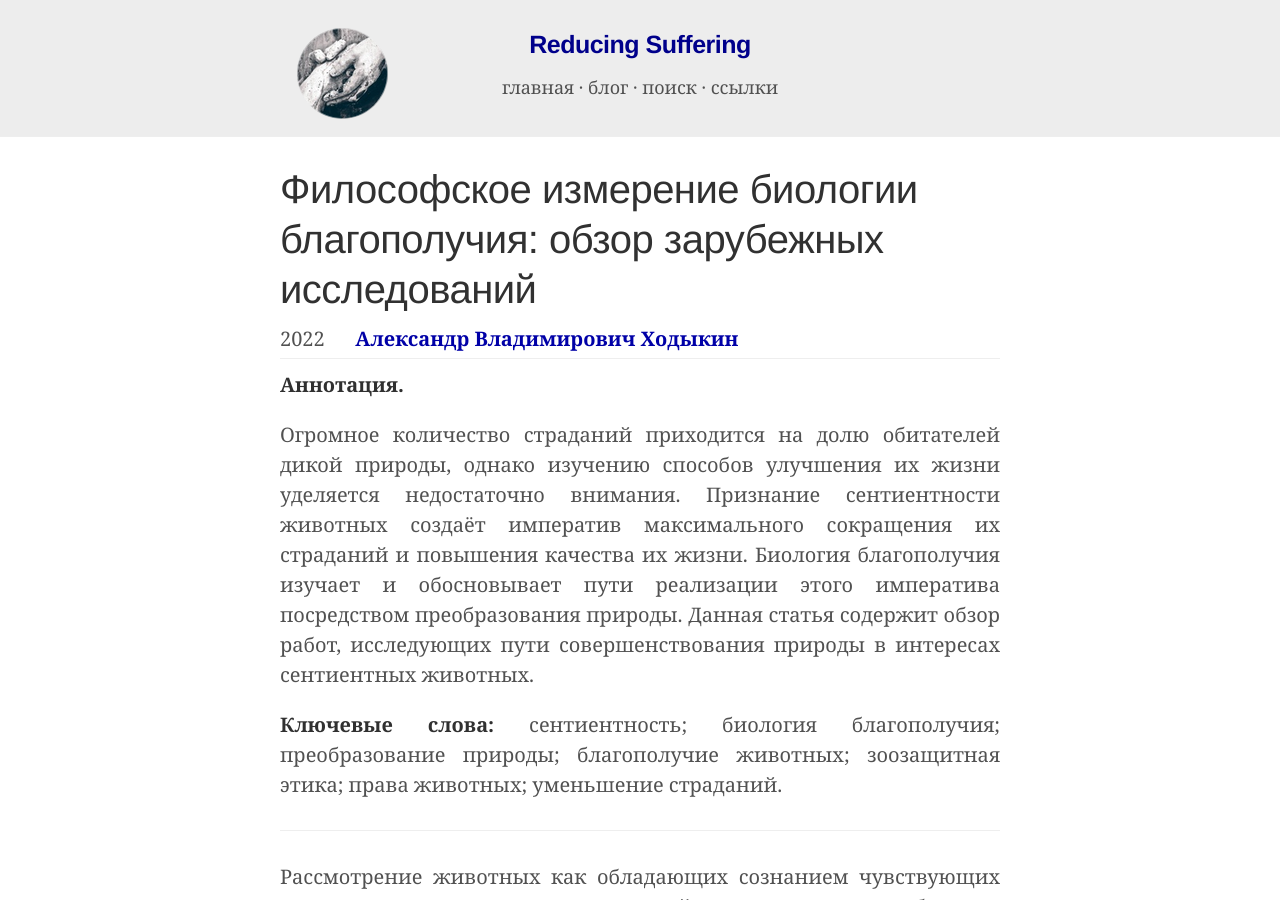
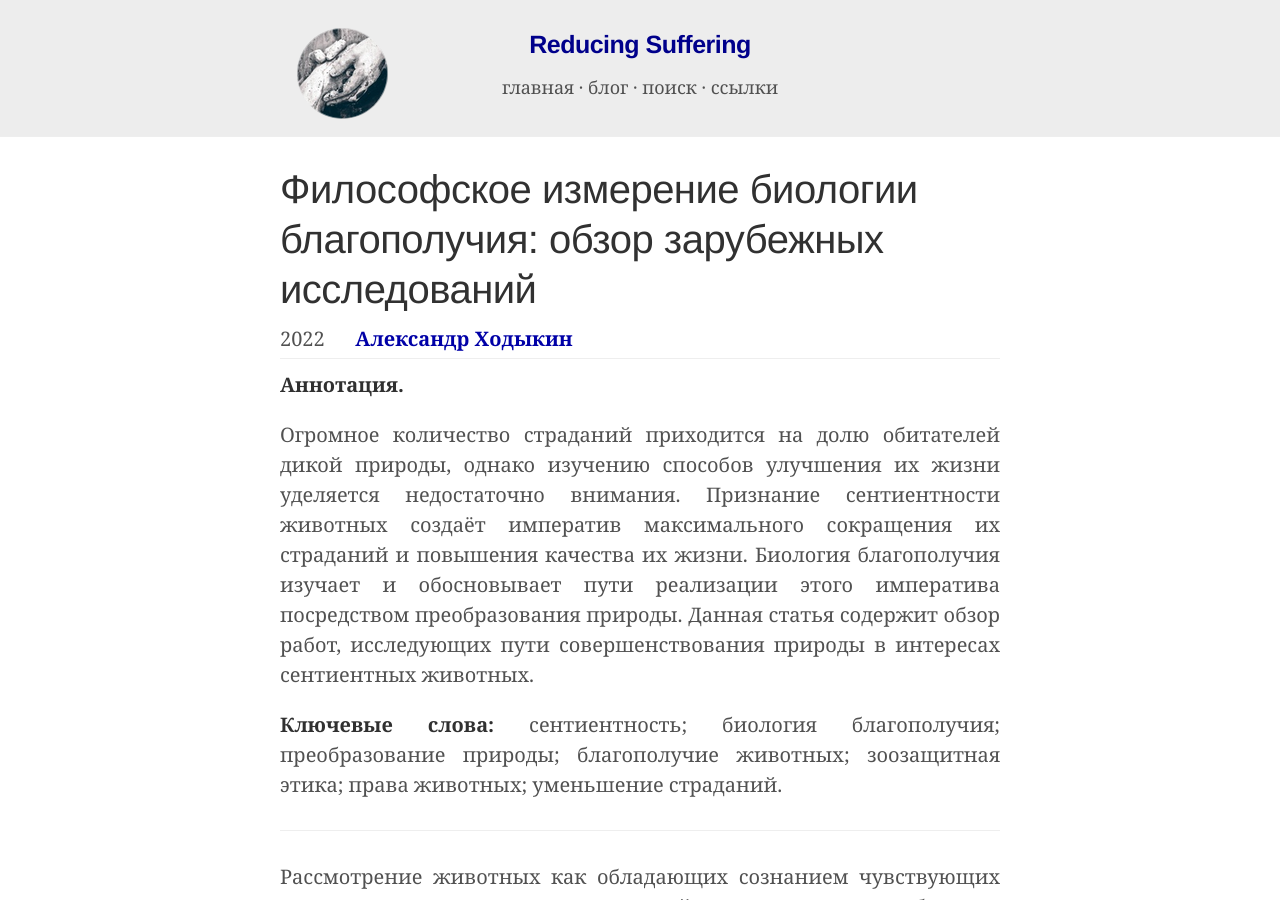
Before and after one commit to ReducingSuffering/reducingsuffering.github.io, a Jekyll site: the page built from _articles/а-в-ходыкин-философское-измерение-биологии-благополучия.md, in a window 1280 px wide and 900 px high. Built offline with Jekyll 4.4.1, drawn with Linux system fonts in a browser that asks for light colours.

Commit message:
Update а-в-ходыкин-философское-измерение-биологии-благополучия.md

```diff
--- a/_articles/а-в-ходыкин-философское-измерение-биологии-благополучия.md
+++ b/_articles/а-в-ходыкин-философское-измерение-биологии-благополучия.md
@@ -2,7 +2,7 @@
 layout: article
 title: "Философское измерение биологии благополучия: обзор зарубежных исследований"
 authors:
-  - Александр Владимирович Ходыкин
+  - Александр Ходыкин
 original_date:
   - "2022"
 source:
```
